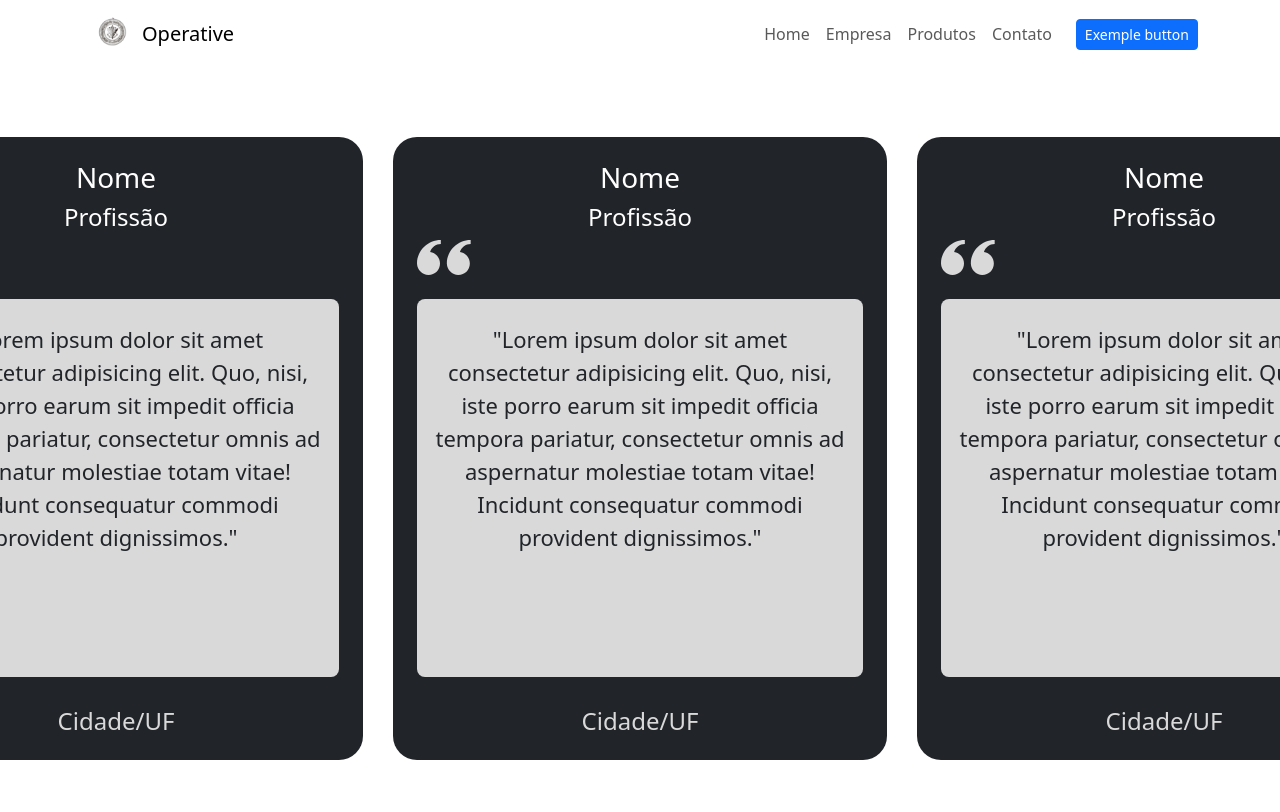
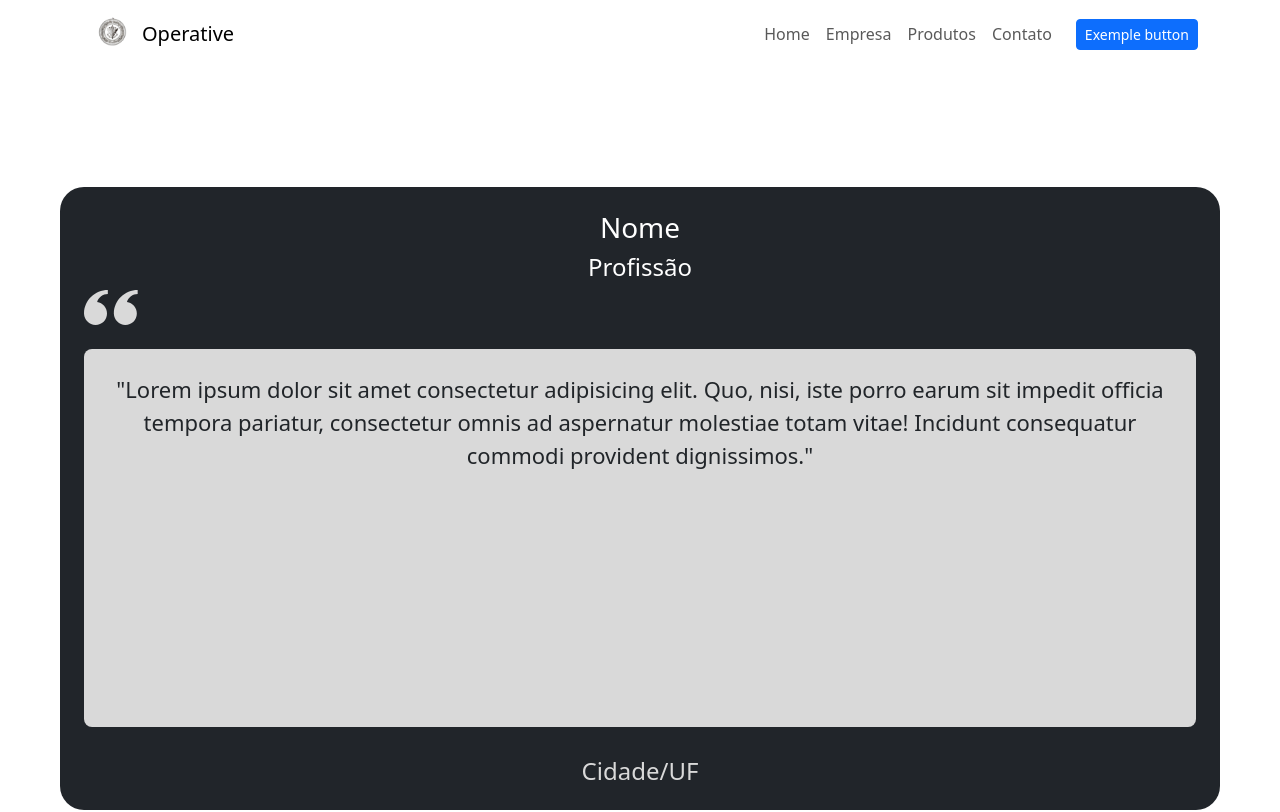
Before and after one commit to flavianoredressa/site-template, an Angular app: page /home in a window 1280 px wide. Shown: the top 812 px of the page. Built offline with nearby package versions, Linux system fonts and the light colour scheme.

Commit message:
wip(carrossel)

```diff
--- a/src/app/components/carrossel/carrossel.component.html
+++ b/src/app/components/carrossel/carrossel.component.html
@@ -1,18 +1,6 @@
 <div class="row p-0 m-0 carousel-container">
-    <div class="col-12 p-0">
-      <swiper-container
-        class="mySwiper"
-        direction="horizontal"
-
-        slides-per-view="2.5"
-      space-between="30"
-      free-mode="true"
-      centered-slides="true"
-      autoplay-delay="3000"
-      autoplay-disable-on-interaction="false"
-      loop="true"
-      #swiper
-        >
+  <div class="col-12 p-0" class="swiper">
+    <swiper-container class="mySwiper">
       <swiper-slide>
         <div class="info">
           <div class="content-comment">
@@ -20,7 +8,9 @@
             <h4 class="job">Profissão</h4>
             <img src="assets/icons/aspas.svg" class="aspas mb-4">
             <div class="comment">
-                "Lorem ipsum dolor sit amet consectetur adipisicing elit. Quo, nisi, iste porro earum sit impedit officia tempora pariatur, consectetur omnis ad aspernatur molestiae totam vitae! Incidunt consequatur commodi provident dignissimos."
+              "Lorem ipsum dolor sit amet consectetur adipisicing elit. Quo, nisi, iste porro earum sit impedit officia
+              tempora pariatur, consectetur omnis ad aspernatur molestiae totam vitae! Incidunt consequatur commodi
+              provident dignissimos."
             </div>
             <h4 class="city">Cidade/UF</h4>
           </div>
@@ -35,7 +25,9 @@
             <h4 class="job">Profissão</h4>
             <img src="assets/icons/aspas.svg" class="aspas mb-4">
             <div class="comment">
-                "Lorem ipsum dolor sit amet consectetur adipisicing elit. Quo, nisi, iste porro earum sit impedit officia tempora pariatur, consectetur omnis ad aspernatur molestiae totam vitae! Incidunt consequatur commodi provident dignissimos."
+              "Lorem ipsum dolor sit amet consectetur adipisicing elit. Quo, nisi, iste porro earum sit impedit officia
+              tempora pariatur, consectetur omnis ad aspernatur molestiae totam vitae! Incidunt consequatur commodi
+              provident dignissimos."
             </div>
             <h4 class="city">Cidade/UF</h4>
           </div>
@@ -50,7 +42,27 @@
             <h4 class="job">Profissão</h4>
             <img src="assets/icons/aspas.svg" class="aspas mb-4">
             <div class="comment">
-                "Lorem ipsum dolor sit amet consectetur adipisicing elit. Quo, nisi, iste porro earum sit impedit officia tempora pariatur, consectetur omnis ad aspernatur molestiae totam vitae! Incidunt consequatur commodi provident dignissimos."
+              "Lorem ipsum dolor sit amet consectetur adipisicing elit. Quo, nisi, iste porro earum sit impedit officia
+              tempora pariatur, consectetur omnis ad aspernatur molestiae totam vitae! Incidunt consequatur commodi
+              provident dignissimos."
+            </div>
+            <h4 class="city">Cidade/UF</h4>
+          </div>
+        </div>
+
+      </swiper-slide>
+
+
+      <swiper-slide>
+        <div class="info">
+          <div class="content-comment">
+            <h3 class="name">Nome</h3>
+            <h4 class="job">Profissão</h4>
+            <img src="assets/icons/aspas.svg" class="aspas mb-4">
+            <div class="comment">
+              "Lorem ipsum dolor sit amet consectetur adipisicing elit. Quo, nisi, iste porro earum sit impedit officia
+              tempora pariatur, consectetur omnis ad aspernatur molestiae totam vitae! Incidunt consequatur commodi
+              provident dignissimos."
             </div>
             <h4 class="city">Cidade/UF</h4>
           </div>
@@ -65,22 +77,9 @@
             <h4 class="job">Profissão</h4>
             <img src="assets/icons/aspas.svg" class="aspas mb-4">
             <div class="comment">
-                "Lorem ipsum dolor sit amet consectetur adipisicing elit. Quo, nisi, iste porro earum sit impedit officia tempora pariatur, consectetur omnis ad aspernatur molestiae totam vitae! Incidunt consequatur commodi provident dignissimos."
-              </div>
-              <h4 class="city">Cidade/UF</h4>
-            </div>
-          </div>
-
-        </swiper-slide>
-
-        <swiper-slide>
-          <div class="info">
-            <div class="content-comment">
-              <h3 class="name">Nome</h3>
-              <h4 class="job">Profissão</h4>
-                <img src="assets/icons/aspas.svg" class="aspas mb-4">
-              <div class="comment">
-                "Lorem ipsum dolor sit amet consectetur adipisicing elit. Quo, nisi, iste porro earum sit impedit officia tempora pariatur, consectetur omnis ad aspernatur molestiae totam vitae! Incidunt consequatur commodi provident dignissimos."
+              "Lorem ipsum dolor sit amet consectetur adipisicing elit. Quo, nisi, iste porro earum sit impedit officia
+              tempora pariatur, consectetur omnis ad aspernatur molestiae totam vitae! Incidunt consequatur commodi
+              provident dignissimos."
             </div>
             <h4 class="city">Cidade/UF</h4>
           </div>
@@ -91,12 +90,11 @@
 
     </swiper-container>
 
+
   </div>
 
-  <div class="carousel-buttons-container">
-    <div
-      class="d-flex align-items-center justify-content-between carousel-buttons"
-    >
+  <!-- <div class="carousel-buttons-container">
+    <div class="d-flex align-items-center justify-content-between carousel-buttons">
       <button class="swiper-button" (click)="swiper.swiper.slidePrev()">
         <i class="fa-solid fa-chevron-left"></i>
       </button>
@@ -104,5 +102,5 @@
         <i class="fa-solid fa-chevron-right"></i>
       </button>
     </div>
+  </div> -->
 </div>
-</div>
--- a/src/app/components/carrossel/carrossel.component.ts
+++ b/src/app/components/carrossel/carrossel.component.ts
@@ -1,5 +1,6 @@
 import { CUSTOM_ELEMENTS_SCHEMA, Component } from '@angular/core';
 import { register } from 'swiper/element/bundle';
+import { Swiper } from 'swiper';
 
 register();
 @Component({
@@ -10,4 +11,16 @@ register();
   styleUrl: './carrossel.component.scss',
   schemas: [CUSTOM_ELEMENTS_SCHEMA],
 })
-export class CarrosselComponent {}
+export class CarrosselComponent {
+  swiper = new Swiper('.swiper', {
+    direction: 'horizontal',
+    loop: true,
+    freeMode: true,
+    centeredSlides: true,
+    autoplay: {
+      delay: 3000,
+      disableOnInteraction: false
+    },
+
+  })
+}
--- a/src/app/pages/home/home.component.html
+++ b/src/app/pages/home/home.component.html
@@ -1,7 +1,3 @@
-<section class="swiper-container">
-  <app-carrossel></app-carrossel>
-</section>
-
 <div class="container-max-width">
   <app-carrossel />
   <section class="A" style="border: 1px solid red; height: 50rem"></section>
```
Lines whose indentation alone changed are shown as unchanged.
